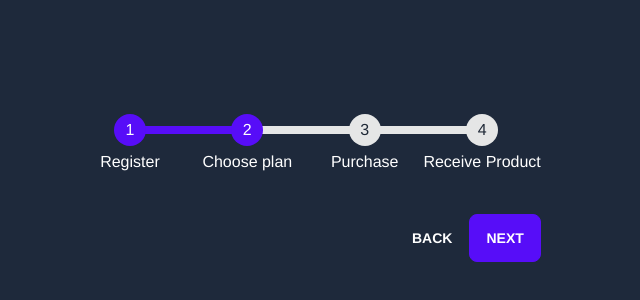
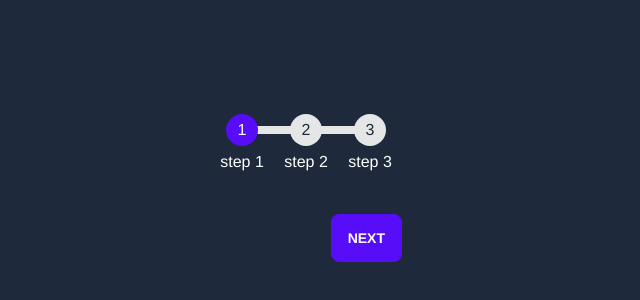
Before and after one commit to nikhilhenry/vue-multistepform, a Vue app: page / in a window 1280 px wide. Shown: the part 214-514 px from the top of the page, without its empty margins (334-974 px from the left). Built offline with nearby package versions, Linux system fonts and the light colour scheme.

Commit message:
make steps dynamic

```diff
--- a/src/App.vue
+++ b/src/App.vue
@@ -1,6 +1,6 @@
 <template>
   <div class="flex flex-col items-center justify-center h-screen">
-    <MultiStepForm :forms="['hi','hello']"/>
+    <MultiStepForm :forms="['hi','hello']" :steps="['step 1','step 2','step 3']"/>
   </div>
 </template>
 
--- a/src/components/MultiStepForm.vue
+++ b/src/components/MultiStepForm.vue
@@ -1,20 +1,19 @@
 <template>
     <div>
         <ul class="steps">
-            <li class="step step-primary">Register</li>
-            <li class="step step-primary">Choose plan</li>
-            <li class="step">Purchase</li>
-            <li class="step">Receive Product</li>
+            <li v-for="(stepText,index) in props.steps" class="step" :class="index==step ? 'step-primary' : ''">
+                {{stepText}}
+            </li>
         </ul>
        <div class="py-5"></div>
         <form @submit.prevent>
             <component
-                :is="forms[step]"
+                :is="props.forms[step]"
             >
             </component>
             <div class="flex justify-end">
-                <button class="btn btn-ghost" @click="step--">Back</button>
-                <button class="btn btn-primary" @click="step++">Next</button>
+                <button class="btn btn-ghost" v-if="step!==0" @click="step--">Back</button>
+                <button class="btn btn-primary" v-if="step!=props.steps.length-1" @click="step++">Next</button>
             </div>
         </form>
     </div>
@@ -25,7 +24,8 @@ import {ref} from "vue"
 
 let step = ref(0);
 const props = defineProps<{
-    forms:[string]
+    forms:[string],
+    steps:[string]
 }>()
 
 </script>
```
